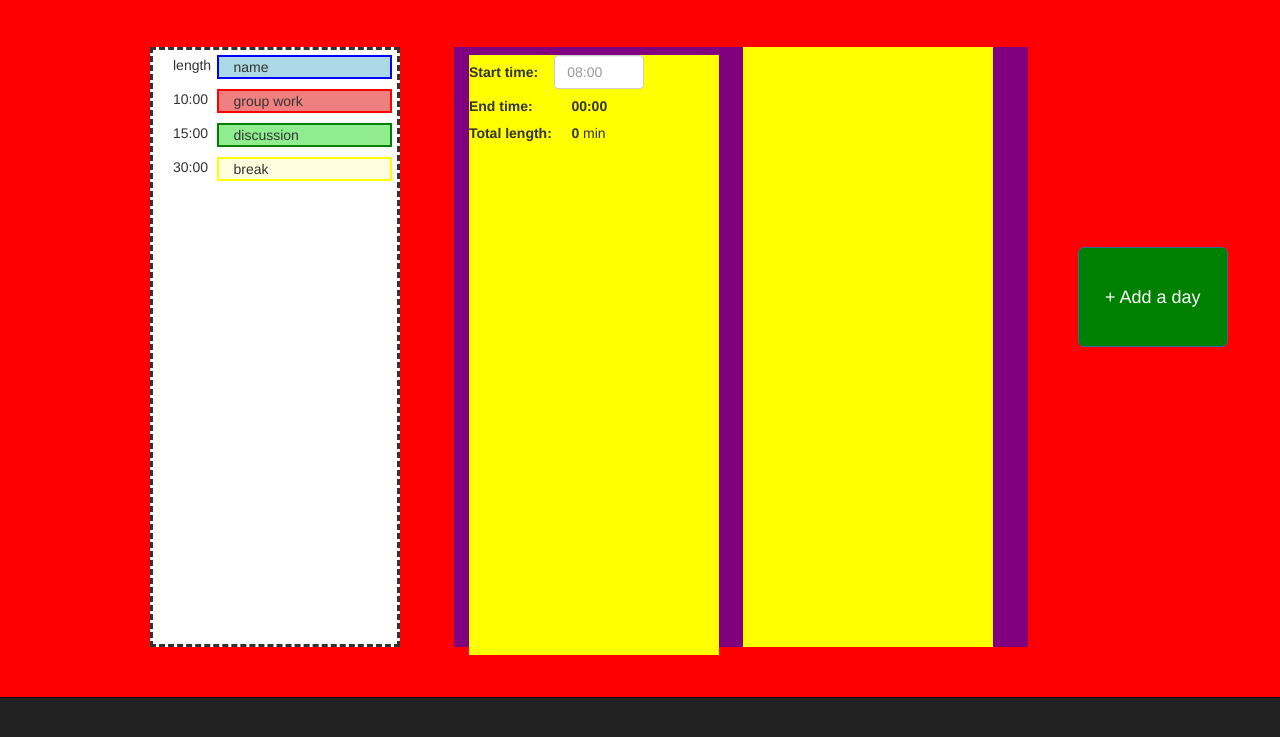
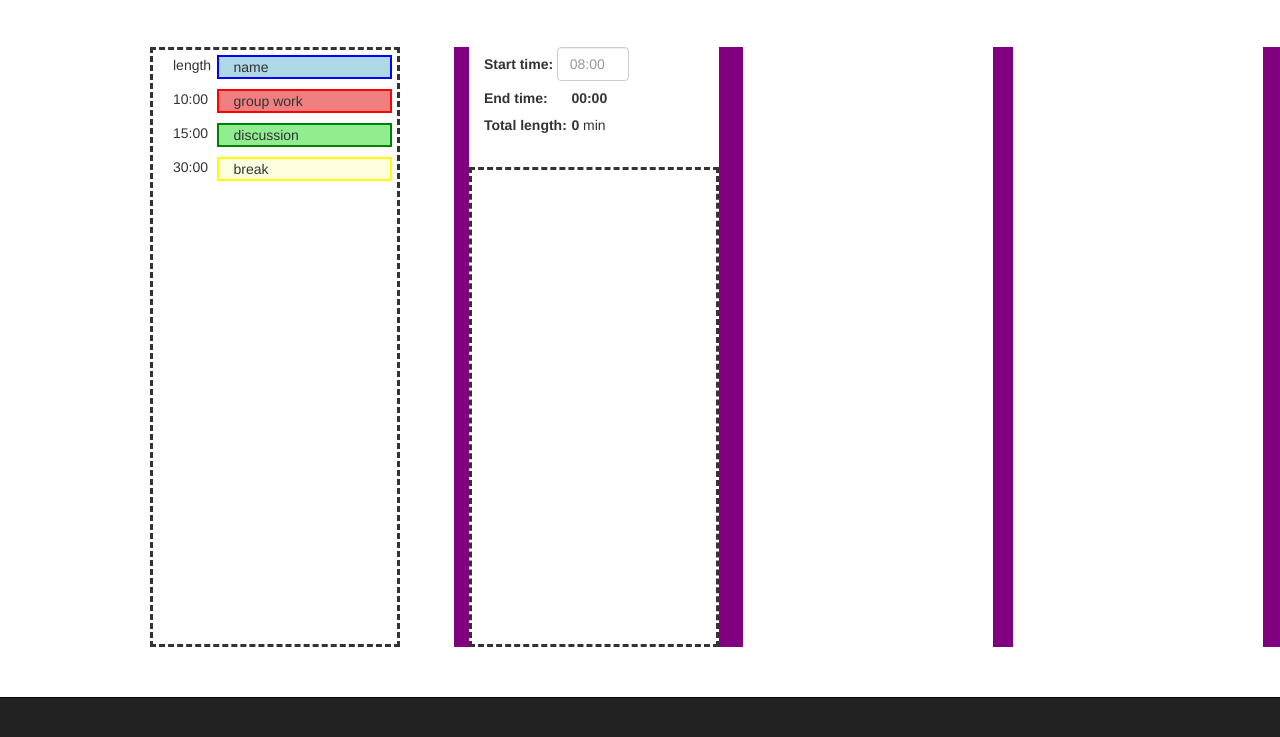
Before and after one commit to onlinecco/DH2641-planner, a plain HTML site: page index.html in a window 1280 px wide. Shown: the part 53-790 px from the top of the page. Drawn offline with nearby package versions, Linux system fonts and the light colour scheme.

Commit message:
fixed overflow problem

```diff
--- a/css/index.css
+++ b/css/index.css
@@ -6,15 +6,14 @@ html, body{
 	height: 100%;
 	width:100%;
 	position: fixed;
-	overflow-x: scroll;
+	overflow-x: auto;
 	overflow-y: hidden;
 }
 
 #mainView{
-	overflow-x: scroll;
+	overflow-x: auto;
 	overflow-y: hidden;
 	margin-bottom: 50px;
-	background-color: red;
 	width: auto;
 	min-width: 100%;
 	height: 100%;
@@ -40,26 +39,33 @@ html, body{
 
 
 .info{
-	width: 70%;
+	width: 100%;
 	padding: 0;
-	display: inline-block;
-	height: 84%;
+	height: 20%;
+	top:0%;
 }
 
 .schedule{
+	border:dashed;
 	width: auto;
+	height: 80%;
 }
 .startTime{
 	width: 100%;
 }
-
+.times{
+	width: 70%;
+	height:100%;
+	float: left;
+}
 .graph{
-	display: inline-block;
 	width: 30%;
 	height: 100%;
+	margin: 0;
+	float: right;
 }
 
-.form-group{
+.form-horizontal .form-group{
 	margin: 0;
 }
 
@@ -100,7 +106,7 @@ html, body{
 	background-color: purple;
 }
 .dayView{
-	background-color:yellow;
+	background-color:white;
 	width: 250px;
 	height: 100%;
 	display: inline-block;
--- a/js/view/dayView.js
+++ b/js/view/dayView.js
@@ -11,5 +11,11 @@ var dayView = function(container){
 	}
 
 	this.addDay();
+		this.addDay();
+			this.addDay();
+				this.addDay();
+					this.addDay();
+						this.addDay();
+
 
 }
```
Also changed, not shown: 3 other files.
